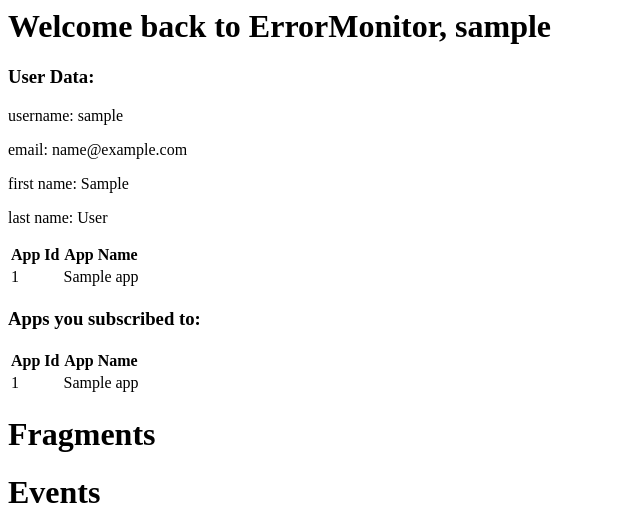
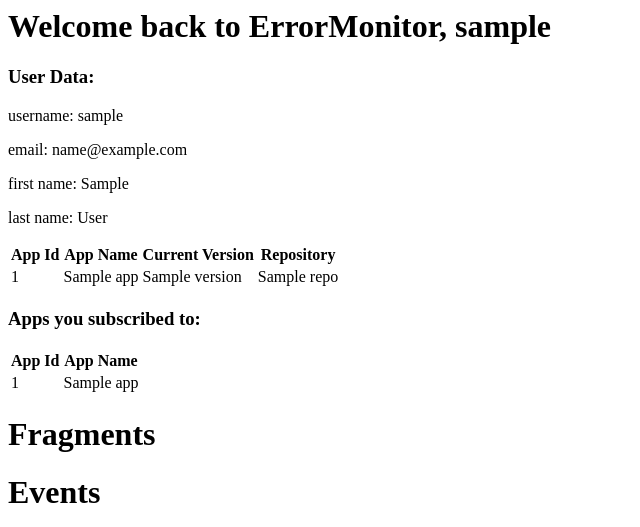
Before and after one commit to krokodilj/nwtprojekat, a Node project: template public/views/dashboard.html in a window 1280 px wide. Shown: the top 527 px of the page, without its empty margins (0-640 px from the left). Run offline with Node 20 templates, Linux system fonts and the light colour scheme; the template is opened without the code that fills it: most values are stand-ins (such as "Sample title", 1, 10 or a date in 2020).

Commit message:
nesto sam dodao

```diff
--- a/public/javascripts/dashboard.js
+++ b/public/javascripts/dashboard.js
@@ -5,7 +5,8 @@
     function dashboardController($scope, $http, $cookies) {
 
         var vm = this;
-        $scope.indexCtrl.loggedIn = true;
+        vm.selectedIndex = 0; // index of selected tab in view
+        $scope.indexCtrl.loggedIn = true; //user is logged in set to true
         var user = $cookies.getObject("userdata");
         console.log($cookies.getAll())
         $http.post("/users/dashboard", user, { headers: { 'x-access-token': $cookies.get("token") } }).then(function (response) {
--- a/public/views/dashboard.html
+++ b/public/views/dashboard.html
@@ -13,7 +13,7 @@
 
             <div ng-cloak="" class="tabsdemoDynamicHeight">
                 <md-content>
-                    <md-tabs md-dynamic-height="" md-border-bottom="">
+                    <md-tabs md-selected="dashboardCtrl.selectedIndex" md-dynamic-height="" md-border-bottom="">
                         <md-tab label="Apps">
                             <md-content class="md-padding">
 
@@ -21,11 +21,15 @@
                                     <thead>
                                         <th>App Id</th>
                                         <th>App Name</th>
+                                        <th>Current Version</th>
+                                        <th>Repository</th>
                                     </thead>
                                     <tbody>
-                                        <tr ng-click="" style="cursor: pointer" ng-repeat="app in dashboardCtrl.admin_apps">
+                                        <tr ng-click="" class="clickable-row" style="cursor: pointer" ng-repeat="app in dashboardCtrl.admin_apps">
                                             <td>{{app._id}}</td>
                                             <td>{{app.name}}</td>
+                                            <td>{{app.version}}</td>
+                                            <td>{{app.repo}}</td>
                                         </tr>
                                     </tbody>
                                 </table>
```
